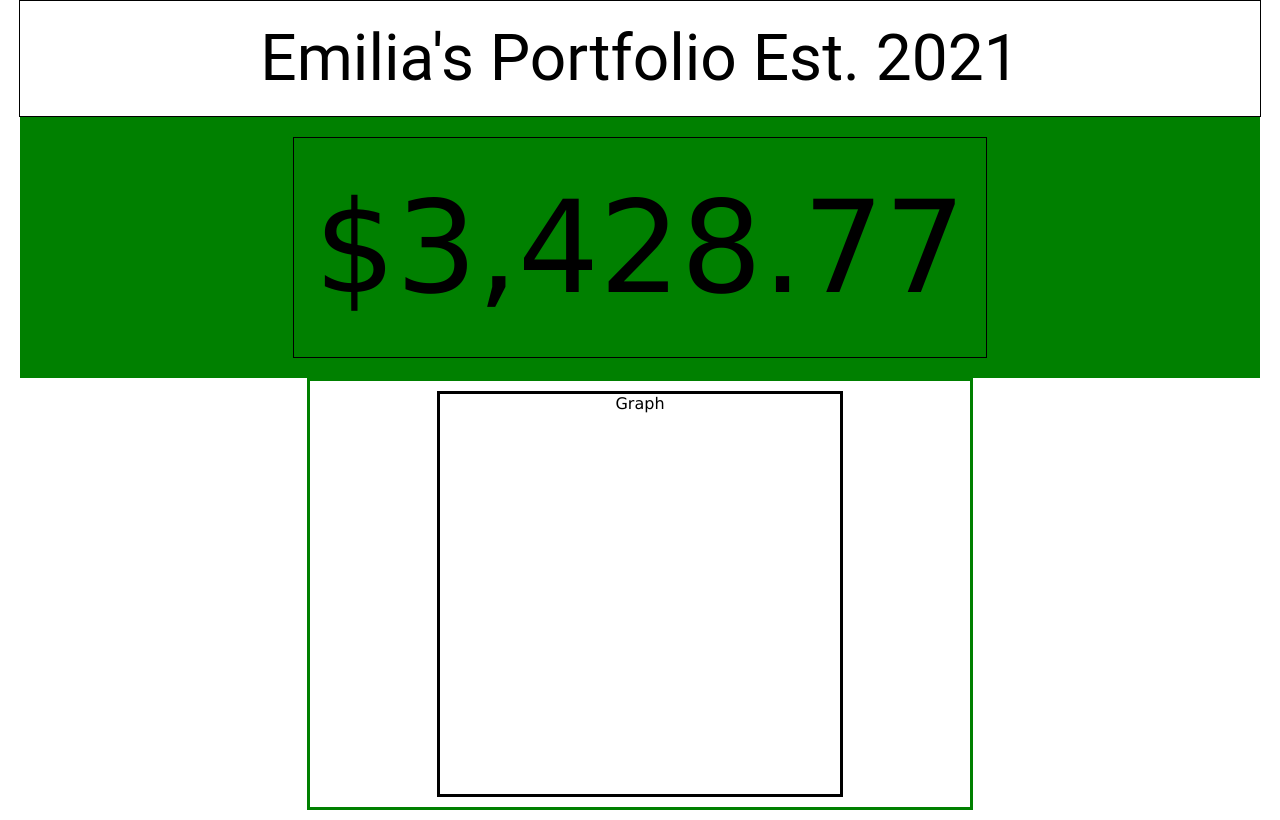
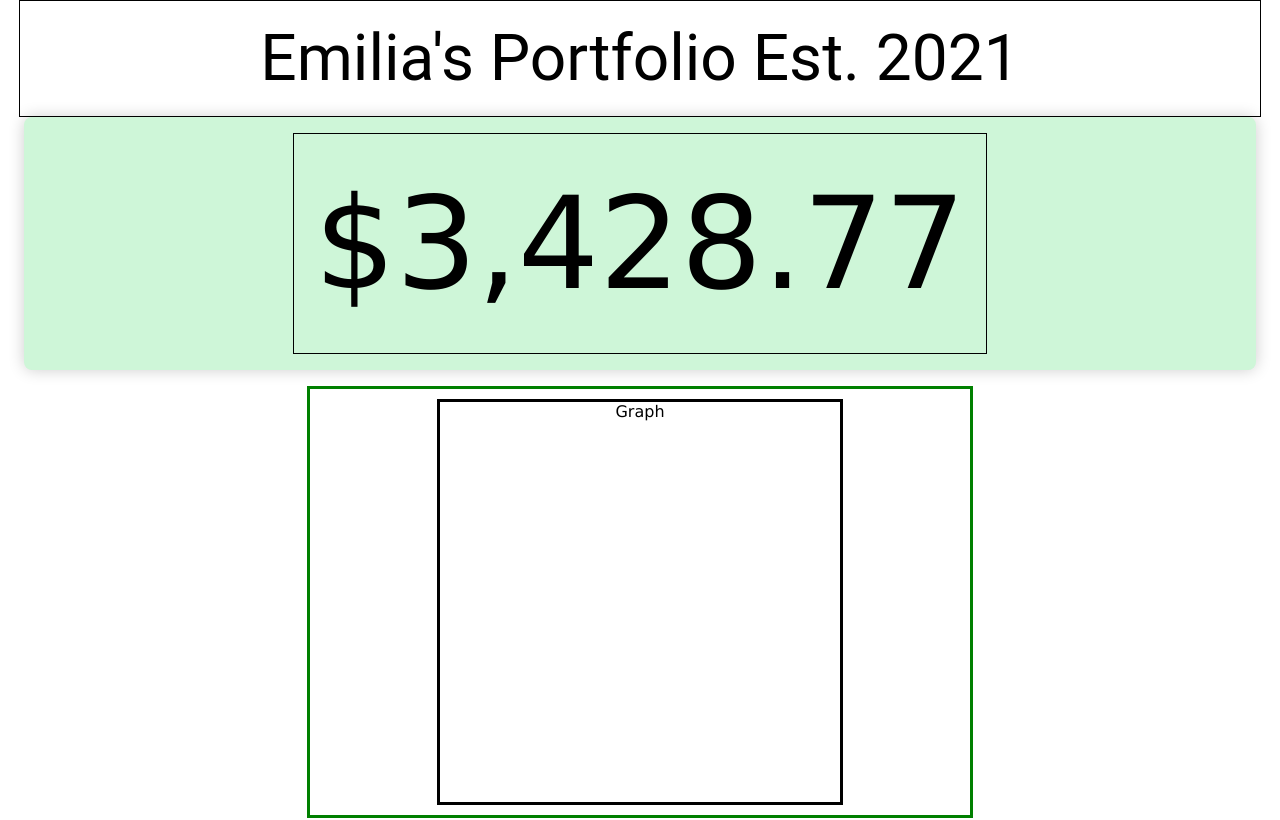
Before and after one commit to Douglas4739/Emilias-Portfolio, a React (Create React App) app: page / in a window 1280 px wide. Shown: the top 820 px of the page. Built offline with nearby package versions, Linux system fonts and the light colour scheme.

Commit message:
more minor adjustments

```diff
--- a/src/About.js
+++ b/src/About.js
@@ -3,12 +3,16 @@ import './About.css';
 
 function About() {
   return (
+    <>
     <p className="about">
       This labor of love was conceived months after learning of Emilia's pending arrival into this world. And with it, the goal to give my progeny access to tools that were'nt as readily available to me.
       I committed to adding $25 a week to a stock brokerage account and build a portfolio geared towards long term growth and dividend income.
       Some family have been gracious enough to donate to Emilia's future. And I'll admit that I've made some extraciricular contributions here and there.
       This is already so much more than what I thought it would be at this point, but my heart is full of appreciation for the donors and excitement for the future of this project.
     </p>
+    <p>Be sure to check this out on screens larger than 650px to see progress chart :)</p>
+    </>
+
   )
 }
 
--- a/src/Value.css
+++ b/src/Value.css
@@ -11,19 +11,33 @@
   }
 
   .valueContainer {
-    background: green;
-    display: grid;
-    grid-template-columns: repeat(auto-fit, minmax(200px, 1fr));
-    gap: 20px;
+
     justify-content: center;
     align-items: center;
     padding: 20px;
     margin: 0 auto;
     max-width: 1200px;
     overflow: hidden;
+
+    display: flex;
+    justify-content: space-between;
+    align-items: center;
+    padding: 1rem;
+    border: none;
+    background-color: rgb(206, 246, 216);
+    box-shadow: 0 0 1rem rgba(0, 0, 0, 0.2);
+    border-radius: 0.5rem;
+    margin-bottom: 1rem;
   }
 
-  @media only screen and (max-width: 655px) {
+  @media only screen and (max-width: 400px) {
+    .value {
+      font-size: 2em;
+      line-height: 1.3;
+    }
+  }
+
+  @media only screen and (min-width: 655px) {
     .value {
       font-size: 3.5em;
       line-height: 1.3;
```
